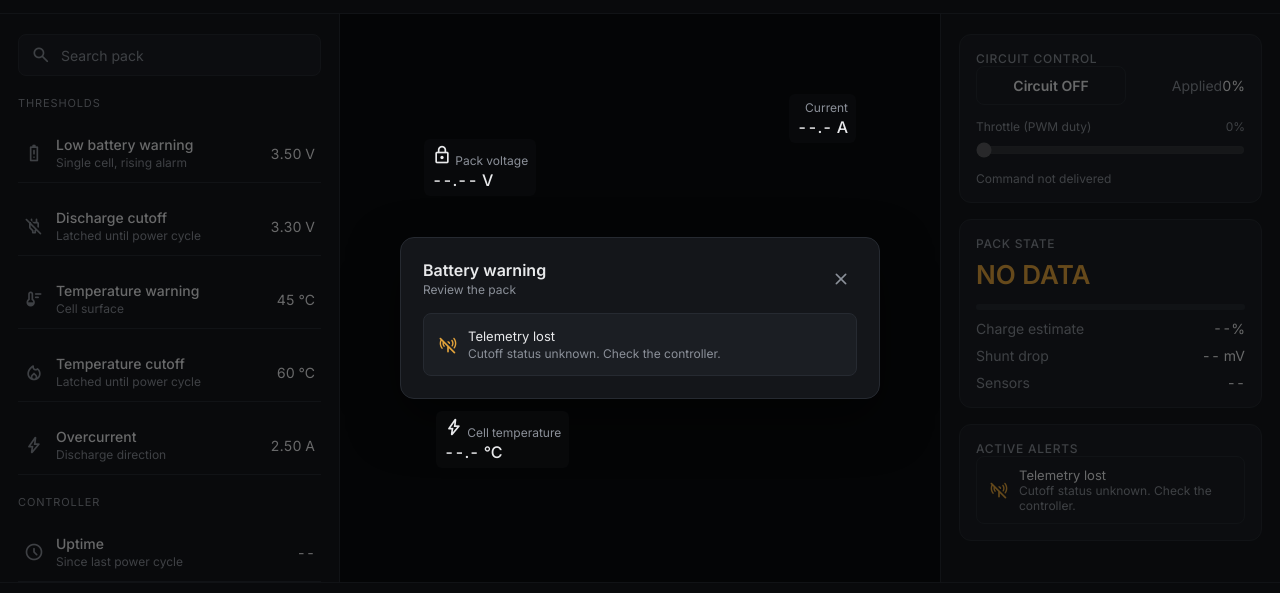
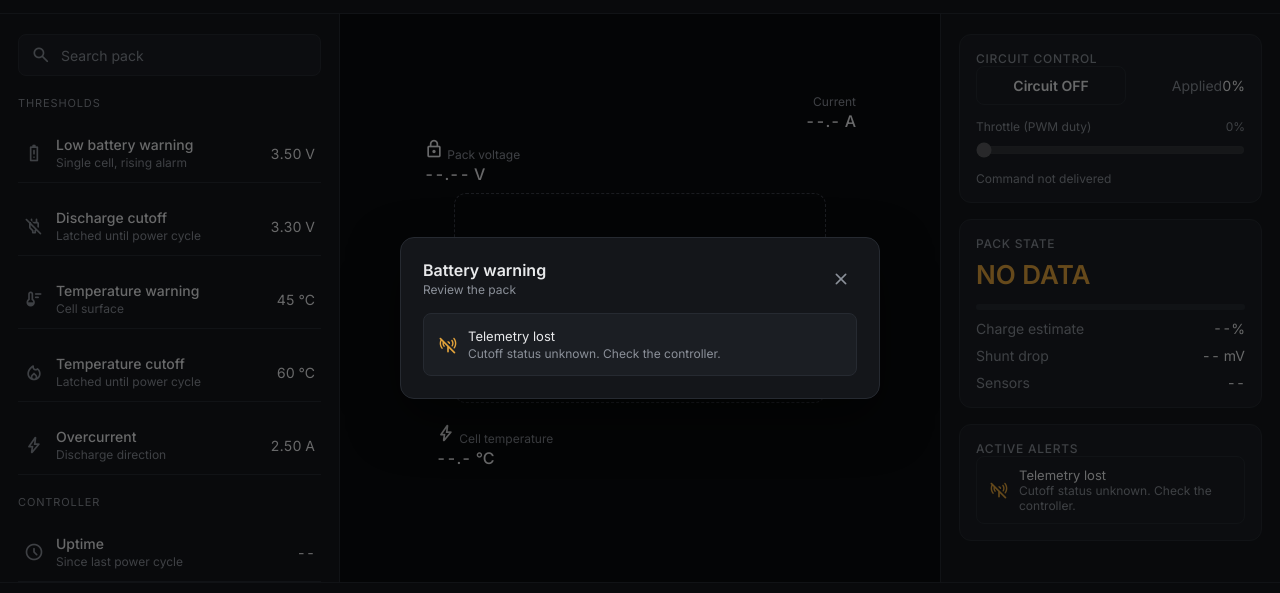
Before and after one commit to sumo900/EV-Instrument-Cluster, a plain HTML site: page battery.html in a window 1280 px wide. Shown: the part 42-635 px from the top of the page. Drawn offline with nearby package versions, Linux system fonts and the light colour scheme; some packages are replaced by stand-ins of ours; no server answers; a script that the page names is missing.

Commit message:
Refactor car-slot and update model placeholder
Refactor car-slot styling and update 3D model placeholder.

```diff
--- a/battery.html
+++ b/battery.html
@@ -4,7 +4,7 @@
 <meta charset="utf-8">
 <meta name="viewport" content="width=device-width, initial-scale=1">
 <title>Pack Monitor</title>
-<script type="module" src="https://ajax.googleapis.com/ajax/libs/model-viewer/4.0.0/model-viewer.min.js"></script>
+
 <link rel="preconnect" href="https://fonts.googleapis.com">
 <link rel="preconnect" href="https://fonts.gstatic.com" crossorigin>
 <link href="https://fonts.googleapis.com/css2?family=Inter:wght@400;500;600&display=swap" rel="stylesheet">
@@ -142,33 +142,17 @@
     min-height: 0;
   }
   .car-slot {
-  position: absolute;
-  inset: 0;
-  width: auto;
-  height: auto;
-  border: none;
-  border-radius: 0;
-  z-index: 0;
-}
-
-.car-slot model-viewer {
-  position: absolute;
-  inset: 0;
-  width: 100%;
-  height: 100%;
-  background: transparent;
+    position: relative;
+    width: 62%; aspect-ratio: 16 / 9;
+    border: 1px dashed #3a3f48; border-radius: 12px;
+    display: flex; align-items: center; justify-content: center;
+    color: #4f5560; font-size: 12px; letter-spacing: .06em; text-transform: uppercase;
   }
   /* Placeholder: replace this div's content with your 3D model (canvas, <model-viewer>, or SVG). */
 
   .callout {
     position: absolute;
-  z-index: 1;
-  white-space: nowrap;
-  padding: 6px 8px;
-  border-radius: 6px;
-  background: rgba(10, 11, 13, .75);
-  font-size: 12px;
-  color: var(--muted);
+    font-size: 12px; color: var(--muted);
     font-variant-numeric: tabular-nums;
   }
   .callout b { display: block; color: var(--text); font-size: 16px; font-weight: 500; margin-top: 2px; }
@@ -369,14 +353,8 @@
     <!-- Center: car placeholder and live callouts -->
     <main class="center">
       <!-- 3D MODEL PLACEHOLDER. Replace the contents of .car-slot with your model. -->
-      <div class="car-slot" id="carSlot">
-  <model-viewer
-    src="tesla_roadster_2020_compressed.glb"
-    alt="3D model of a car"
-    camera-controls
-    camera-orbit="0deg 75deg 140%">
-  </model-viewer>
-</div>
+      <div class="car-slot" id="carSlot">3D model placeholder</div>
+
       <div class="callout tl">
         <span class="material-symbols-rounded">lock</span>
         Pack voltage
@@ -671,6 +649,7 @@ function render(d, stale) {
 let cmdEnabled = false;
 let cmdDuty = 0;
 let cmdLocked = false;   // mirrors the board's latch
+let cmdSeq = 0;          // small counter, so the board can store it as a 32-bit integer
 
 const toggleBtn = $("cmdToggle");
 const slider = $("cmdSlider");
@@ -685,8 +664,9 @@ function updateControlUI() {
 }
 
 async function sendCommand() {
-  // seq is the current time, so it changes on every send. The board uses that as a heartbeat.
-  const body = JSON.stringify({ enabled: cmdEnabled, duty: cmdDuty, seq: Date.now() });
+  // seq increases on every send. The board treats a changing seq as a heartbeat.
+  cmdSeq++;
+  const body = JSON.stringify({ enabled: cmdEnabled, duty: cmdDuty, seq: cmdSeq });
   try {
     const res = await fetch(CONFIG.FIREBASE_BASE + "/cmd.json", {
       method: "PUT",
@@ -724,19 +704,18 @@ function syncControls(d) {
 updateControlUI();
 
 // ==================== POLLING ====================
+let lastUptime = null;
+
 async function poll() {
   const data = await fetchTelemetry();
-  let lastSeenAt = 0;          // ms timestamp of last valid telemetry
-  let latest = null;           // last telemetry object
-  let lastUptime = null;
-
-// after the fetch:
-if (data && typeof data === "object") {
-  if (data.uptimeMs !== lastUptime) {   // only a new device push counts as fresh
+  if (data) {
+    latest = data;
+    // Firebase keeps the last value even when the board is off, so only a
+    // changing uptime counts as a fresh reading.
+    if (data.uptimeMs !== lastUptime) {
       lastUptime = data.uptimeMs;
       lastSeenAt = Date.now();
     }
-  latest = data;
   }
   const age = lastSeenAt ? (Date.now() - lastSeenAt) : Infinity;
   const stale = age > CONFIG.STALE_MS;
```
Lines whose indentation alone changed are shown as unchanged.
